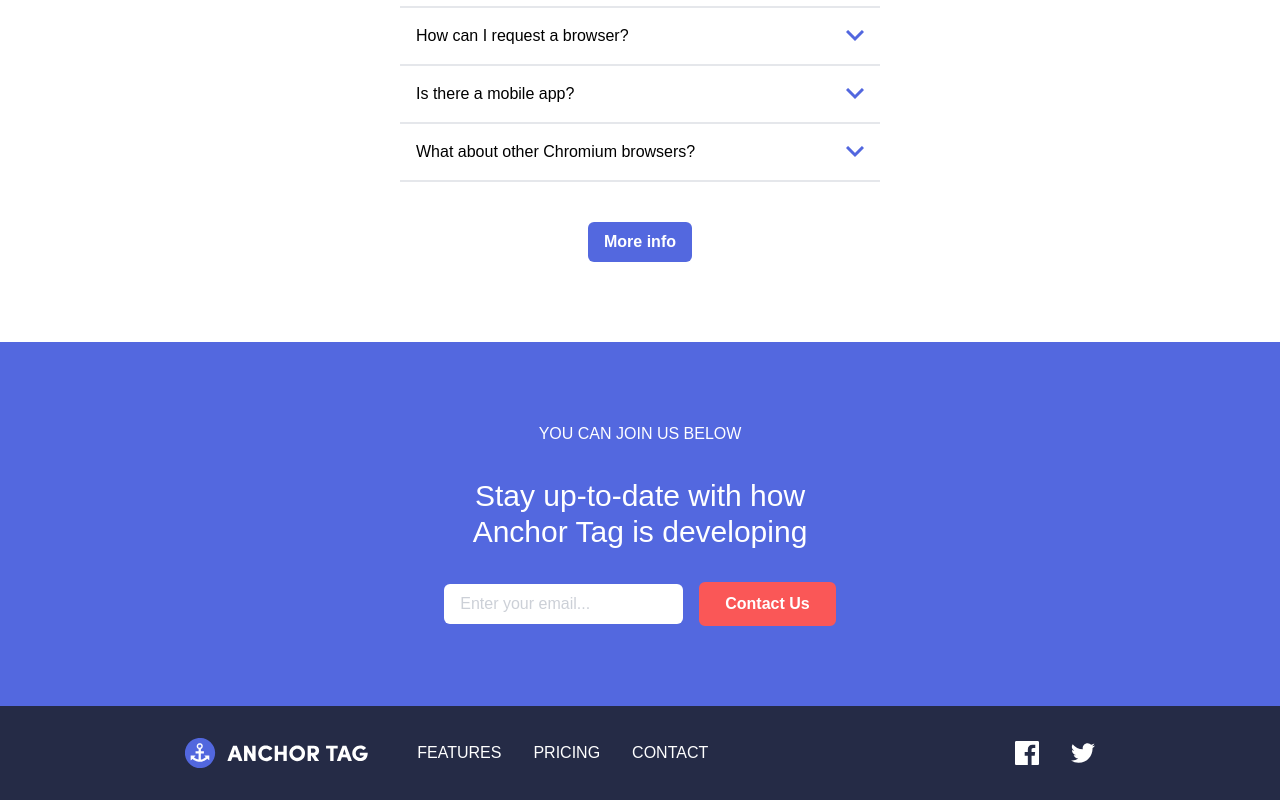
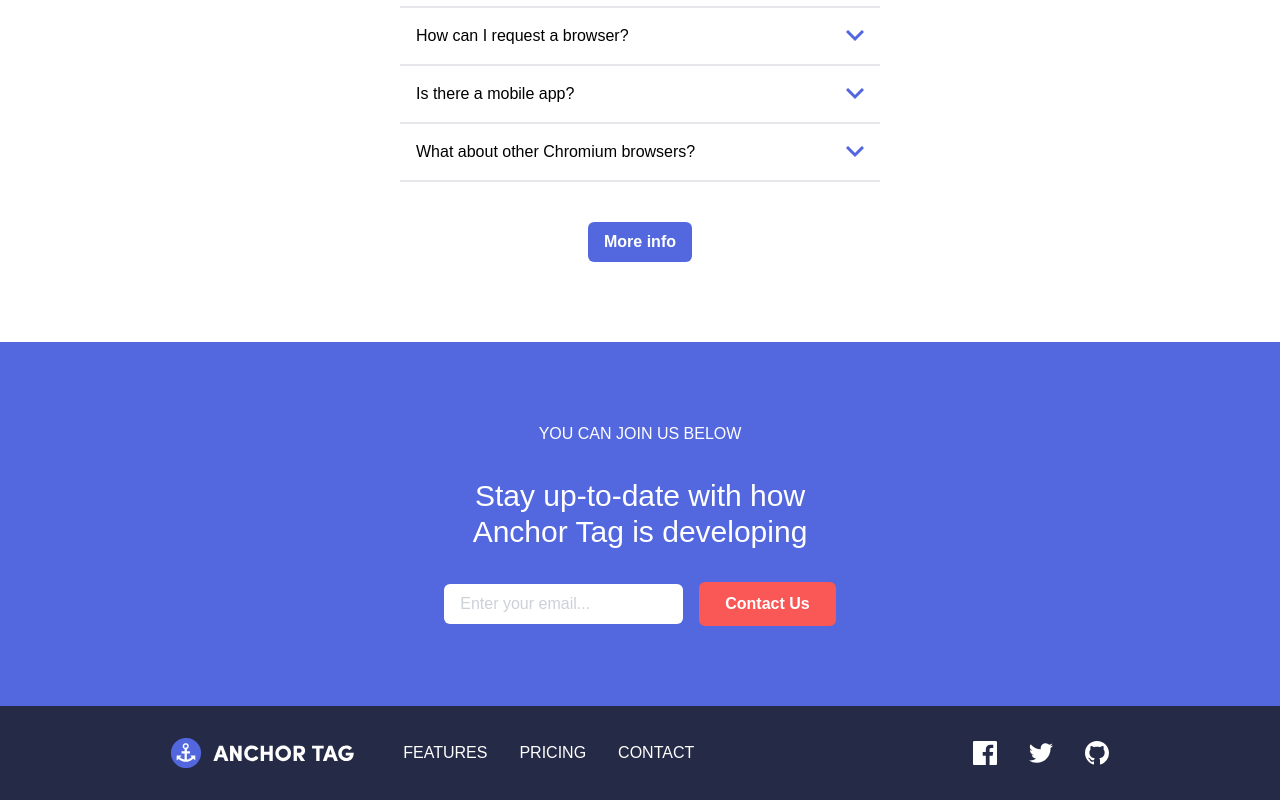
Before and after one commit to Olly-Codes/anchor-tag-landing, a React (Vite) app: page / in a window 1280 px wide. Shown: the part 2388-3188 px from the top of the page. Built offline with nearby package versions, Linux system fonts and the light colour scheme.

Commit message:
feat: add github social icon to footer

```diff
--- a/src/components/Footer.tsx
+++ b/src/components/Footer.tsx
@@ -20,6 +20,10 @@
         <div className="flex items-center gap-8">
             <svg className="fill-current text-white hover:text-primary-red cursor-pointer" xmlns="http://www.w3.org/2000/svg" width="24" height="24"><path fill-rule="evenodd" d="M22.675 0H1.325C.593 0 0 .593 0 1.325v21.351C0 23.407.593 24 1.325 24H12.82v-9.294H9.692v-3.622h3.128V8.413c0-3.1 1.893-4.788 4.659-4.788 1.325 0 2.463.099 2.795.143v3.24l-1.918.001c-1.504 0-1.795.715-1.795 1.763v2.313h3.587l-.467 3.622h-3.12V24h6.116c.73 0 1.323-.593 1.323-1.325V1.325C24 .593 23.407 0 22.675 0z"/></svg>
             <svg className="fill-current text-white hover:text-primary-red cursor-pointer" xmlns="http://www.w3.org/2000/svg" width="24" height="20"><path fill-rule="evenodd" d="M24 2.557a9.83 9.83 0 0 1-2.828.775A4.932 4.932 0 0 0 23.337.608a9.864 9.864 0 0 1-3.127 1.195A4.916 4.916 0 0 0 16.616.248c-3.179 0-5.515 2.966-4.797 6.045A13.978 13.978 0 0 1 1.671 1.149a4.93 4.93 0 0 0 1.523 6.574 4.903 4.903 0 0 1-2.229-.616c-.054 2.281 1.581 4.415 3.949 4.89a4.935 4.935 0 0 1-2.224.084 4.928 4.928 0 0 0 4.6 3.419A9.9 9.9 0 0 1 0 17.54a13.94 13.94 0 0 0 7.548 2.212c9.142 0 14.307-7.721 13.995-14.646A10.025 10.025 0 0 0 24 2.557z"/></svg>
+
+            <a href="https://github.com/Olly-Codes" target="_blank">
+                <svg className="fill-current text-white hover:text-primary-red cursor-pointer" xmlns="http://www.w3.org/2000/svg" width="24" height="24"  viewBox="0 0 16 16"><path d="M8 0C3.58 0 0 3.58 0 8c0 3.54 2.29 6.53 5.47 7.59.4.07.55-.17.55-.38 0-.19-.01-.82-.01-1.49-2.01.37-2.53-.49-2.69-.94-.09-.23-.48-.94-.82-1.13-.28-.15-.68-.52-.01-.53.63-.01 1.08.58 1.23.82.72 1.21 1.87.87 2.33.66.07-.52.28-.87.51-1.07-1.78-.2-3.64-.89-3.64-3.95 0-.87.31-1.59.82-2.15-.08-.2-.36-1.02.08-2.12 0 0 .67-.21 2.2.82.64-.18 1.32-.27 2-.27s1.36.09 2 .27c1.53-1.04 2.2-.82 2.2-.82.44 1.1.16 1.92.08 2.12.51.56.82 1.27.82 2.15 0 3.07-1.87 3.75-3.65 3.95.29.25.54.73.54 1.48 0 1.07-.01 1.93-.01 2.2 0 .21.15.46.55.38A8.01 8.01 0 0 0 16 8c0-4.42-3.58-8-8-8"/></svg>
+            </a>
         </div>
     </footer>
   );
```
Also changed, not shown: public/github.svg (added).
